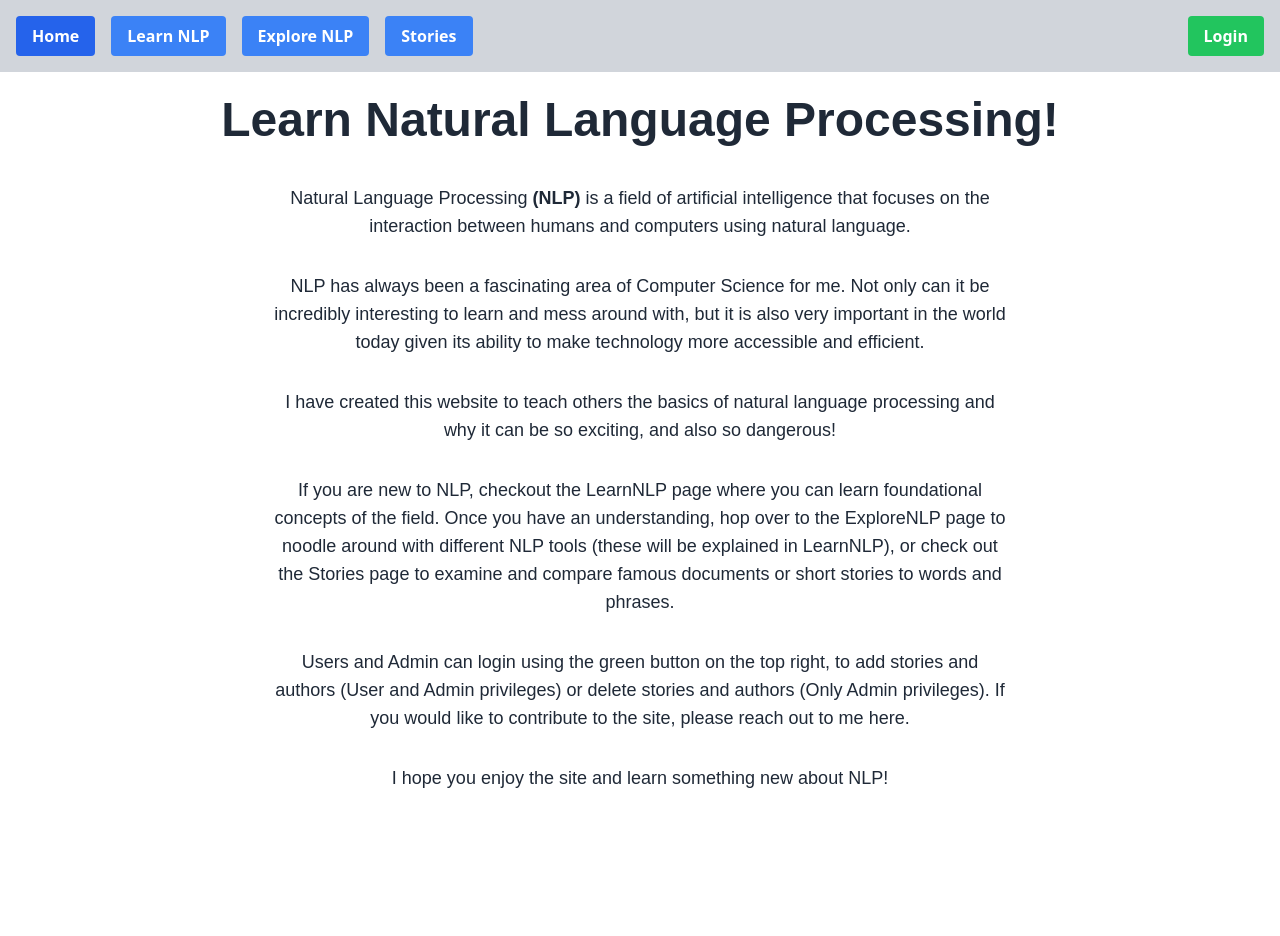
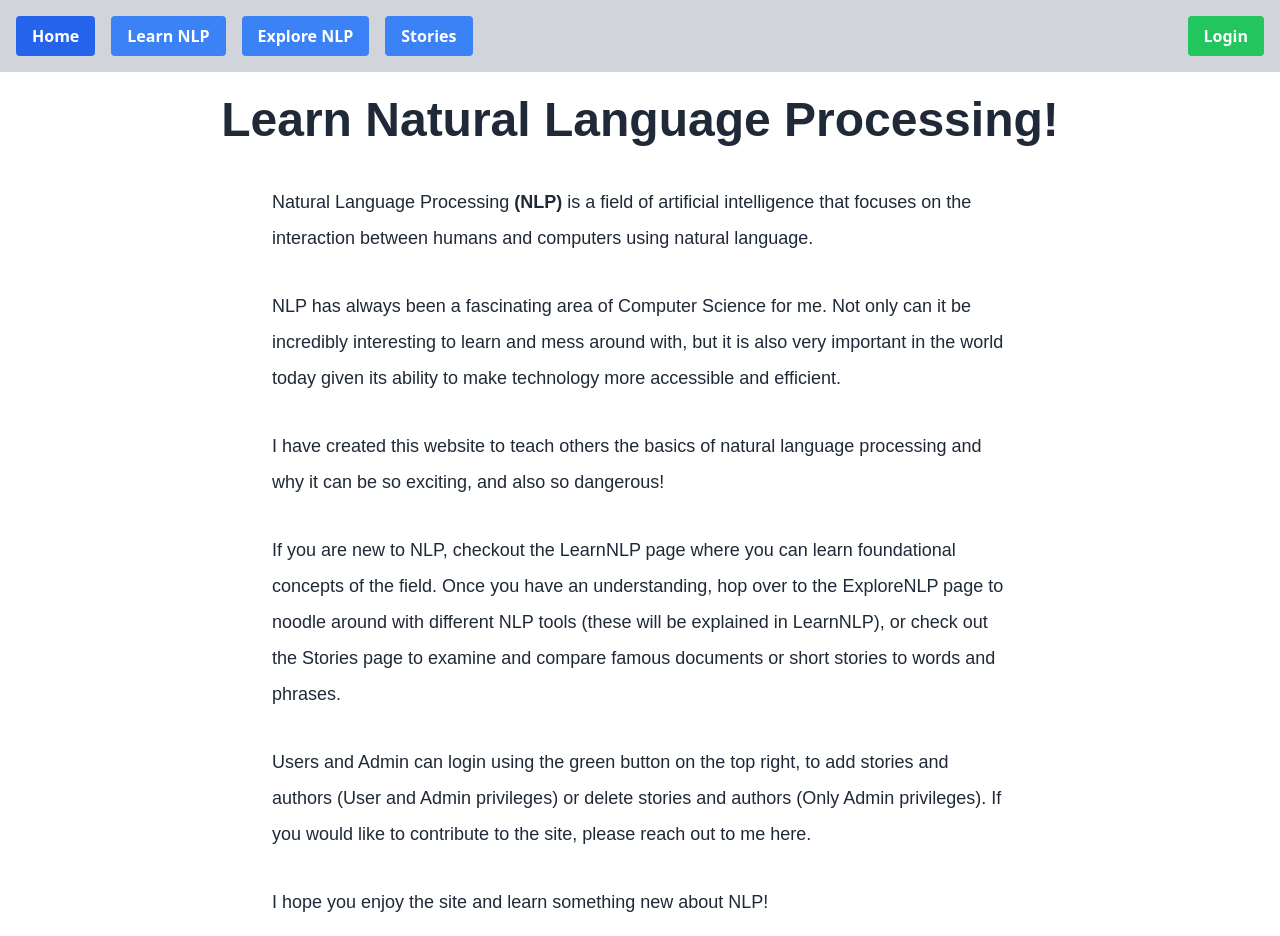
Before and after one commit to jiekeller/Dev10Capstone, a React (Vite) app in the folder learn_nlp_server/: page / in a window 1280 px wide. Before the commit the page ends 808 px from the top, so only its background shows below. Built offline with nearby package versions, Linux system fonts and the light colour scheme.

Commit message:
pausing here

```diff
--- a/learn_nlp_server/src/views/Landing.jsx
+++ b/learn_nlp_server/src/views/Landing.jsx
@@ -23,25 +23,80 @@ function Landing() {
   <h1 className="text-5xl p-6" style={{ textAlign: 'center', fontFamily: 'Arial, sans-serif', fontWeight: 'bold' }}>
     Learn Natural Language Processing!
   </h1>
-      <p className="text-lg p-4" style={{ textAlign: 'center', fontFamily: 'Arial, sans-serif', maxWidth: '60%', margin: '0 auto' }}>
+  <p
+    className="text-lg p-4"
+    style={{
+      textAlign: 'left',
+      fontFamily: 'Arial, sans-serif',
+      maxWidth: '60%',
+      margin: '0 auto',
+      lineHeight: '2.0' // Adjust line height for more vertical space
+    }}
+  >
     Natural Language Processing <strong>(NLP)</strong> is a field of artificial intelligence that focuses on the interaction between humans and computers using natural language.
   </p>
-      <p className="text-lg p-4" style={{ textAlign: 'center', fontFamily: 'Arial, sans-serif', maxWidth: '60%', margin: '0 auto' }}>
+  <p
+    className="text-lg p-4"
+    style={{
+      textAlign: 'left',
+      fontFamily: 'Arial, sans-serif',
+      maxWidth: '60%',
+      margin: '0 auto',
+      lineHeight: '2.0' // Adjust line height for more vertical space
+    }}
+  >
     NLP has always been a fascinating area of Computer Science for me. Not only can it be incredibly interesting to learn and mess around with, but it is also very important in the world today given its ability to make technology more accessible and efficient.
   </p>
-      <p className="text-lg p-4" style={{ textAlign: 'center', fontFamily: 'Arial, sans-serif', maxWidth: '60%', margin: '0 auto' }}>
+  <p
+    className="text-lg p-4"
+    style={{
+      textAlign: 'left',
+      fontFamily: 'Arial, sans-serif',
+      maxWidth: '60%',
+      margin: '0 auto',
+      lineHeight: '2.0' // Adjust line height for more vertical space
+    }}
+  >
     I have created this website to teach others the basics of natural language processing and why it can be so exciting, and also so dangerous!
   </p>
-      <p className="text-lg p-4" style={{ textAlign: 'center', fontFamily: 'Arial, sans-serif', maxWidth: '60%', margin: '0 auto' }}>
+  <p
+    className="text-lg p-4"
+    style={{
+      textAlign: 'left',
+      fontFamily: 'Arial, sans-serif',
+      maxWidth: '60%',
+      margin: '0 auto',
+      lineHeight: '2.0' // Adjust line height for more vertical space
+    }}
+  >
     If you are new to NLP, checkout the LearnNLP page where you can learn foundational concepts of the field. Once you have an understanding, hop over to the ExploreNLP page to noodle around with different NLP tools (these will be explained in LearnNLP), or check out the Stories page to examine and compare famous documents or short stories to words and phrases.
   </p>
-      <p className="text-lg p-4" style={{ textAlign: 'center', fontFamily: 'Arial, sans-serif', maxWidth: '60%', margin: '0 auto' }}>
+  <p
+    className="text-lg p-4"
+    style={{
+      textAlign: 'left',
+      fontFamily: 'Arial, sans-serif',
+      maxWidth: '60%',
+      margin: '0 auto',
+      lineHeight: '2.0' // Adjust line height for more vertical space
+    }}
+  >
     Users and Admin can login using the green button on the top right, to add stories and authors (User and Admin privileges) or delete stories and authors (Only Admin privileges). If you would like to contribute to the site, please reach out to me <a href="mailto:">here</a>.
   </p>
-      <p className="text-lg p-4" style={{ textAlign: 'center', fontFamily: 'Arial, sans-serif', maxWidth: '60%', margin: '0 auto' }}>
+  <p
+    className="text-lg p-4"
+    style={{
+      textAlign: 'left',
+      fontFamily: 'Arial, sans-serif',
+      maxWidth: '60%',
+      margin: '0 auto',
+      lineHeight: '2.0' // Adjust line height for more vertical space
+    }}
+  >
     I hope you enjoy the site and learn something new about NLP!
   </p>
 </div>
+
   );
 }
 
--- a/learn_nlp_server/src/views/LearnNLP.jsx
+++ b/learn_nlp_server/src/views/LearnNLP.jsx
@@ -58,7 +58,7 @@ export default function LearnNLP() {
             <h3 className="text-4xl px-6 pt-20" style={{ textAlign: 'center', fontFamily: 'Arial, sans-serif', fontWeight: 'bold' }}>A Deeper Dive</h3>
             <div className="" style={{ textAlign: 'center', fontFamily: 'Arial, sans-serif', paddingBottom: '100px' }}>
                 <h1 className="text-2xl p-6" style={{ textAlign: 'center', fontFamily: 'Arial, sans-serif', fontWeight: 'bold' }}>Introduction to NLP: Word-to-Word Similarity</h1>
-                <p className="text-xl p-4" style={{ textAlign: 'left', fontFamily: 'Arial, sans-serif', maxWidth: '75%', margin: '0 auto' }}>Both TF-IDF and Word2Vec are methods used to represent words as numbers (vectors) for use in natural language processing tasks, but they work in different ways and serve different purposes.</p>
+                <p className="text-xl p-4" style={{ textAlign: 'left', fontFamily: 'Arial, sans-serif', maxWidth: '75%', margin: '0 auto' }}>Both TF-IDF and Word2Vec are methods used to represent words as numbers (back to step 1 of how text similarity works, this is called vectorization) for use in natural language processing tasks, but they work in different ways and serve different purposes.</p>
 
                 <ol>
                     <li>
```
Lines whose indentation alone changed are shown as unchanged.
